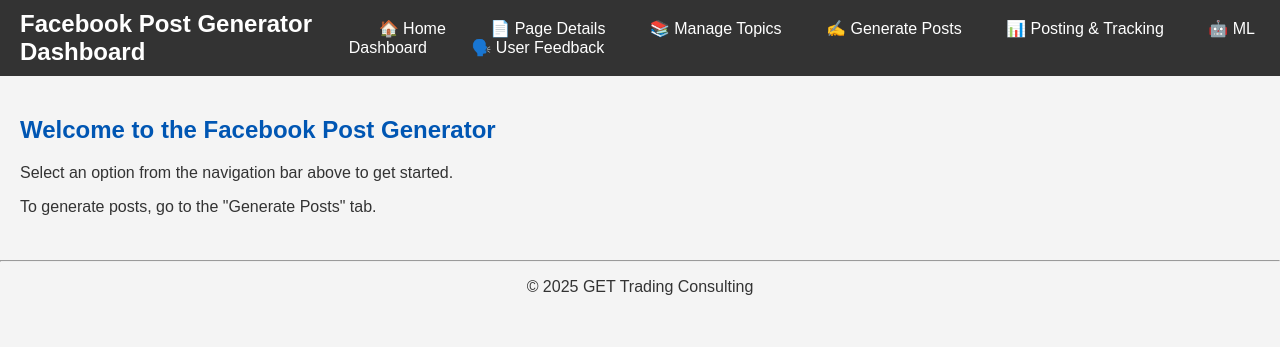
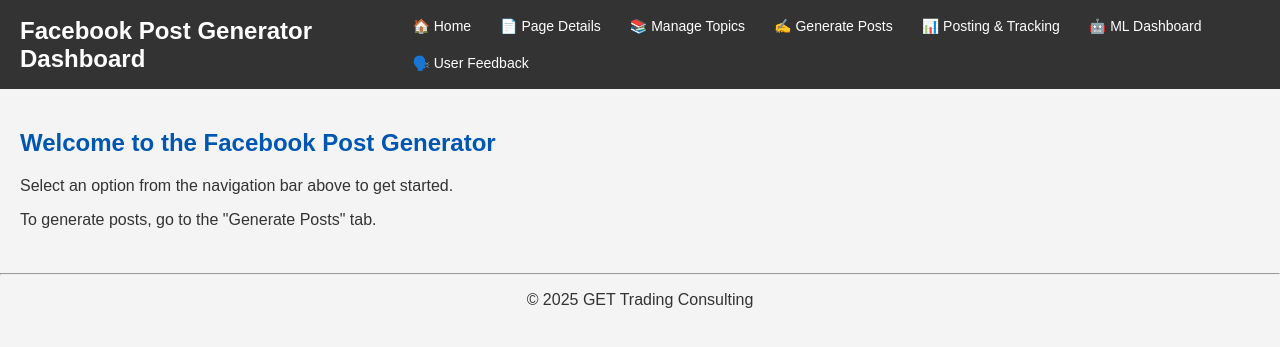
Before and after one commit to KonchakivskyiDanylo/Facebook-posts-generation, a Flask app: page / in a window 1280 px wide. Shown: the top 347 px of the page. Run offline with Flask 3, Linux system fonts and the light colour scheme; some libraries are stand-ins or nearby versions.

Commit message:
Update navigation styles: improved layout with flexbox, added hover animation, adjusted padding and font size

```diff
--- a/static/css/styles.css
+++ b/static/css/styles.css
@@ -20,16 +20,27 @@ header h1 {
     font-size: 24px;
 }
 
+nav {
+    display: flex;
+    gap: 5px;
+    flex-wrap: wrap;
+}
+
 nav a {
     color: #fff;
     text-decoration: none;
-    margin-left: 20px;
-    padding: 5px 10px;
-    border-radius: 5px;
+    padding: 8px 12px;
+    border-radius: 20px;
+    transition: all 0.3s ease;
+    font-size: 14px;
+    display: flex;
+    align-items: center;
+    gap: 5px;
 }
 
 nav a:hover {
-    background-color: #555;
+    background-color: rgba(255, 255, 255, 0.2);
+    transform: translateY(-2px);
 }
 
 main {
```
